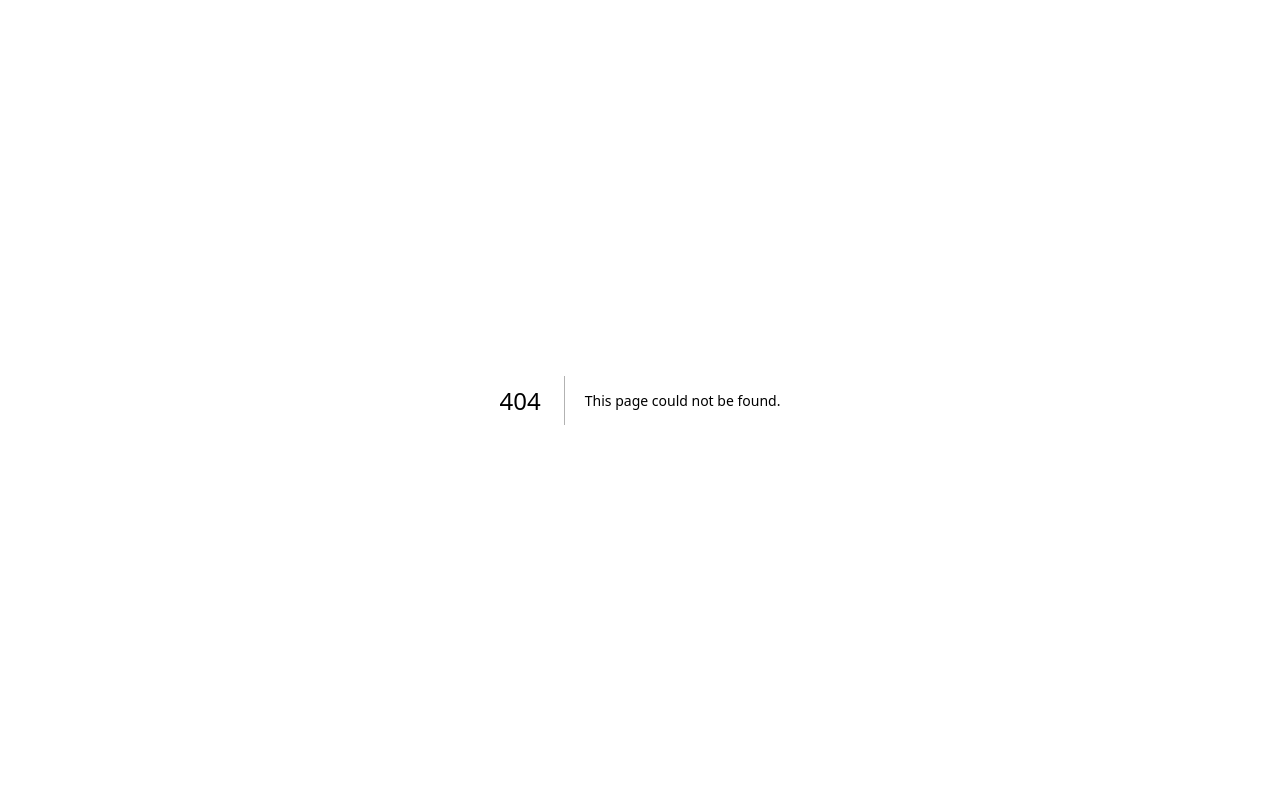
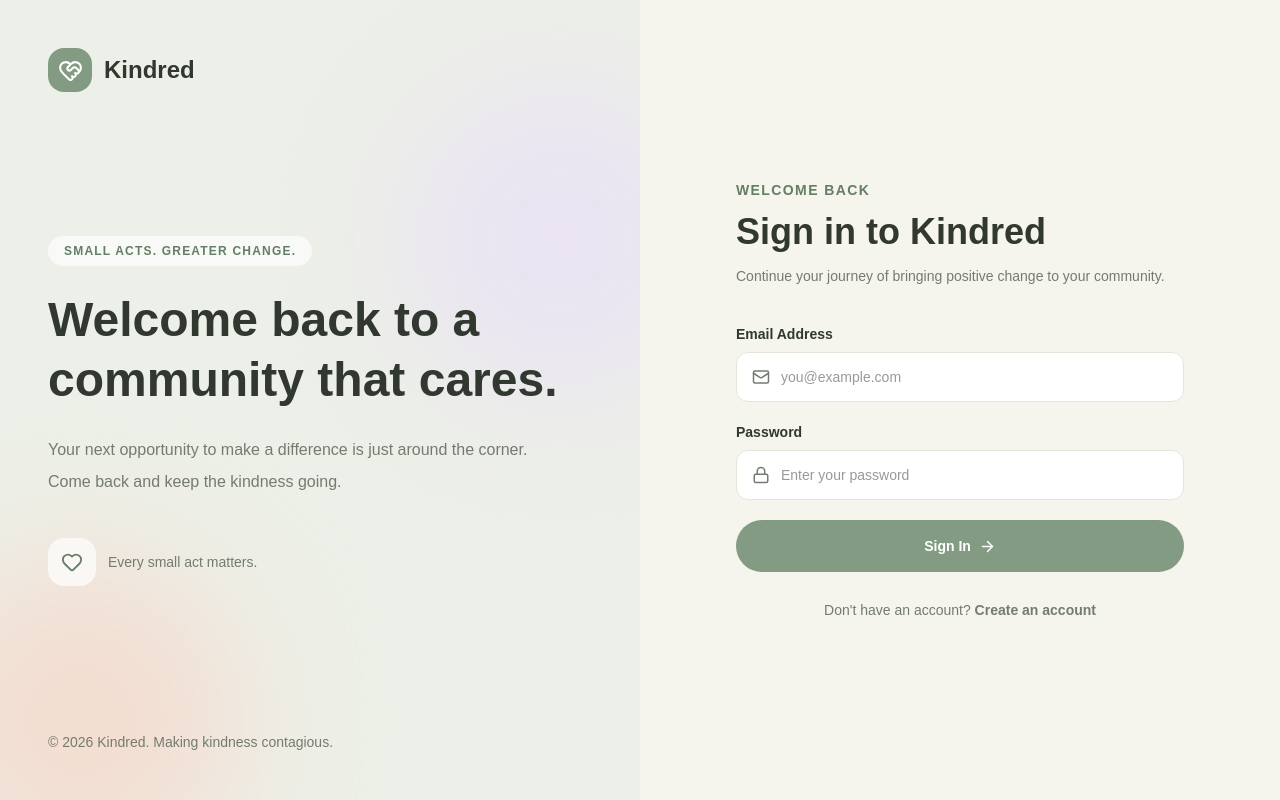
Before and after one commit to fahiyahedayet/kindred-client, a Next.js app: page /sign-in in a window 1280 px wide. Before the commit this address had no page. Built offline with nearby package versions, Linux system fonts and the light colour scheme.

Commit message:
created signin page layout

```diff
--- /dev/null
+++ b/src/app/sign-in/page.tsx
@@ -0,0 +1,126 @@
+
+"use client";
+
+import Link from "next/link";
+import { HeartHandshake, Mail, Lock, Heart, ArrowRight } from "lucide-react";
+
+export default function SignInPage() {
+  return (
+    <main className="min-h-screen bg-background">
+      <div className="grid min-h-screen lg:grid-cols-2">
+        <section className="relative hidden overflow-hidden bg-surface-soft p-12 lg:flex lg:flex-col lg:justify-between">
+          <div className="absolute -right-20 top-20 h-80 w-80 rounded-full bg-secondary blur-3xl" />
+          <div className="absolute -bottom-20 -left-20 h-80 w-80 rounded-full bg-peach blur-3xl" />
+
+          <Link href="/" className="relative flex items-center gap-3">
+            <div className="flex h-11 w-11 items-center justify-center rounded-2xl bg-primary text-white">
+              <HeartHandshake size={25} />
+            </div>
+            <span className="text-2xl font-bold">Kindred</span>
+          </Link>
+
+          <div className="relative max-w-lg">
+            <span className="rounded-full bg-white/70 px-4 py-2 text-xs font-semibold uppercase tracking-widest text-primary-dark">
+              Small Acts. Greater Change.
+            </span>
+
+            <h1 className="mt-7 text-5xl font-bold leading-tight">
+              Welcome back to a community that cares.
+            </h1>
+
+            <p className="mt-6 text-base leading-8 text-muted">
+              Your next opportunity to make a difference is just around
+              the corner. Come back and keep the kindness going.
+            </p>
+
+            <div className="mt-10 flex items-center gap-3">
+              <div className="flex h-12 w-12 items-center justify-center rounded-2xl bg-white/70">
+                <Heart size={22} className="text-primary-dark" />
+              </div>
+              <p className="text-sm font-medium text-muted">
+                Every small act matters.
+              </p>
+            </div>
+          </div>
+
+          <p className="relative text-sm text-muted">
+            © 2026 Kindred. Making kindness contagious.
+          </p>
+        </section>
+
+        <section className="flex items-center justify-center px-5 py-12 sm:px-10">
+          <div className="w-full max-w-md">
+            <Link href="/" className="mb-10 flex items-center gap-2 lg:hidden">
+              <div className="flex h-10 w-10 items-center justify-center rounded-xl bg-primary text-white">
+                <HeartHandshake size={23} />
+              </div>
+              <span className="text-xl font-bold">Kindred</span>
+            </Link>
+
+            <div>
+              <p className="text-sm font-semibold uppercase tracking-widest text-primary-dark">
+                Welcome back
+              </p>
+
+              <h2 className="mt-3 text-3xl font-bold sm:text-4xl">
+                Sign in to Kindred
+              </h2>
+
+              <p className="mt-3 text-sm leading-6 text-muted">
+                Continue your journey of bringing positive change to your community.
+              </p>
+            </div>
+
+            <form className="mt-9 space-y-5">
+              <div>
+                <label className="mb-2 block text-sm font-semibold">
+                  Email Address
+                </label>
+                <div className="relative">
+                  <Mail className="absolute left-4 top-1/2 -translate-y-1/2 text-muted" size={18} />
+                  <input
+                    type="email"
+                    placeholder="you@example.com"
+                    className="w-full rounded-xl border border-border bg-surface py-3.5 pl-11 pr-4 text-sm outline-none transition focus:border-primary"
+                  />
+                </div>
+              </div>
+
+              <div>
+                <label className="mb-2 block text-sm font-semibold">
+                  Password
+                </label>
+                <div className="relative">
+                  <Lock className="absolute left-4 top-1/2 -translate-y-1/2 text-muted" size={18} />
+                  <input
+                    type="password"
+                    placeholder="Enter your password"
+                    className="w-full rounded-xl border border-border bg-surface py-3.5 pl-11 pr-4 text-sm outline-none transition focus:border-primary"
+                  />
+                </div>
+              </div>
+
+              <button
+                type="submit"
+                className="flex w-full items-center justify-center gap-2 rounded-full bg-primary py-4 text-sm font-semibold text-white transition hover:bg-primary-dark"
+              >
+                Sign In
+                <ArrowRight size={17} />
+              </button>
+            </form>
+
+            <p className="mt-7 text-center text-sm text-muted">
+              Don't have an account?{" "}
+              <Link
+                href="/sign-up"
+                className="font-semibold text-primary-dark hover:underline"
+              >
+                Create an account
+              </Link>
+            </p>
+          </div>
+        </section>
+      </div>
+    </main>
+  );
+}
```
